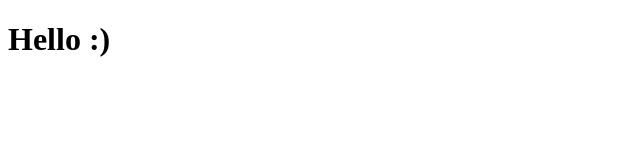
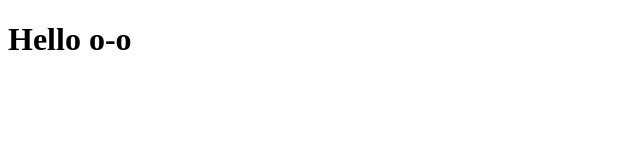
Before and after one commit to estanho/estanho.github.io, a plain HTML site: page index.html in a window 1280 px wide. Shown: the full height of the page, 0-640 px from the left. Drawn offline with Linux system fonts and the light colour scheme.

Commit message:
Testando Git

```diff
--- a/index.html
+++ b/index.html
@@ -5,6 +5,6 @@
 		<meta charset="utf-8">
 	</head>
 	<body>
-        <h1>Hello :)</h1>
+        <h1>Hello o-o</h1>
 	</body>
 </html>
```
